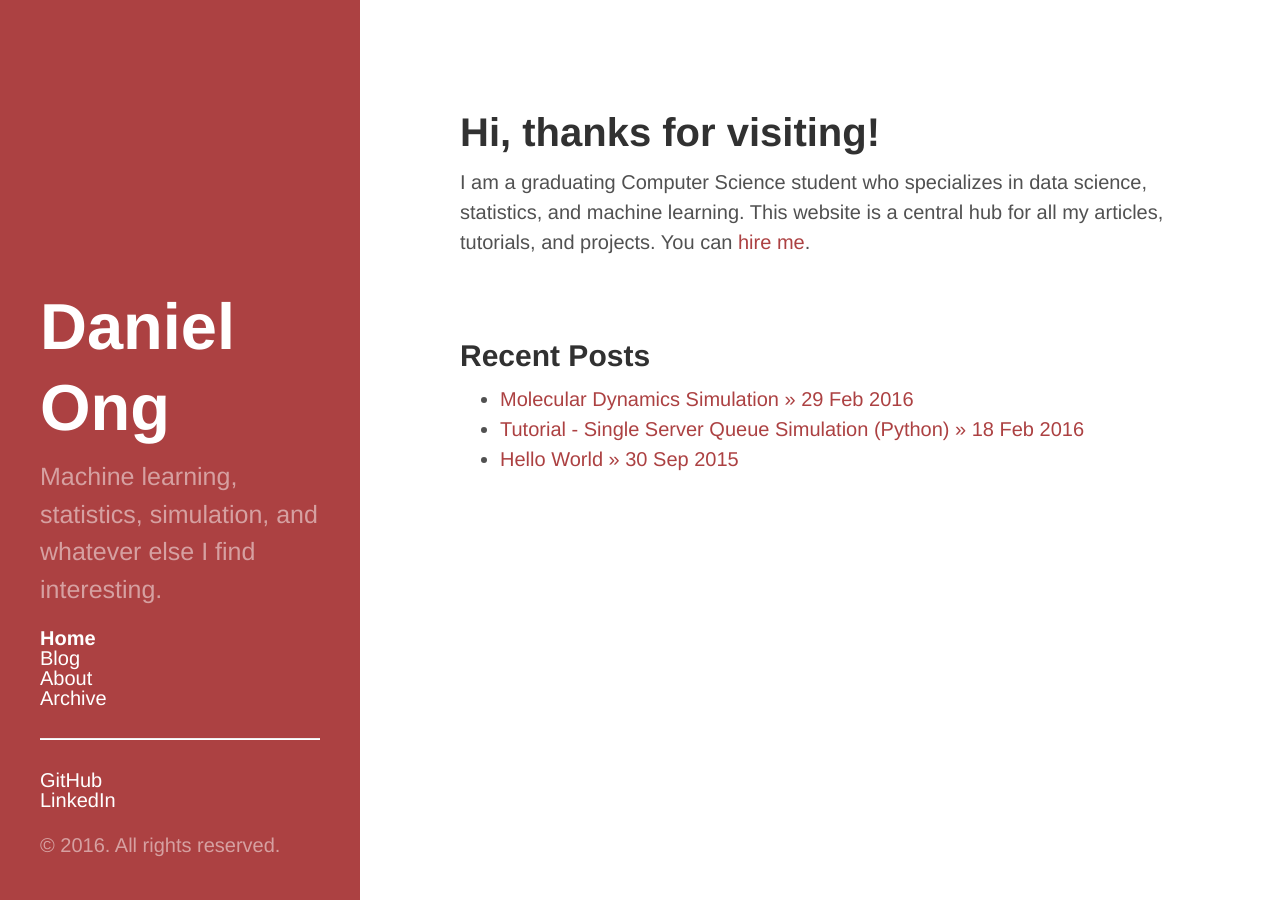
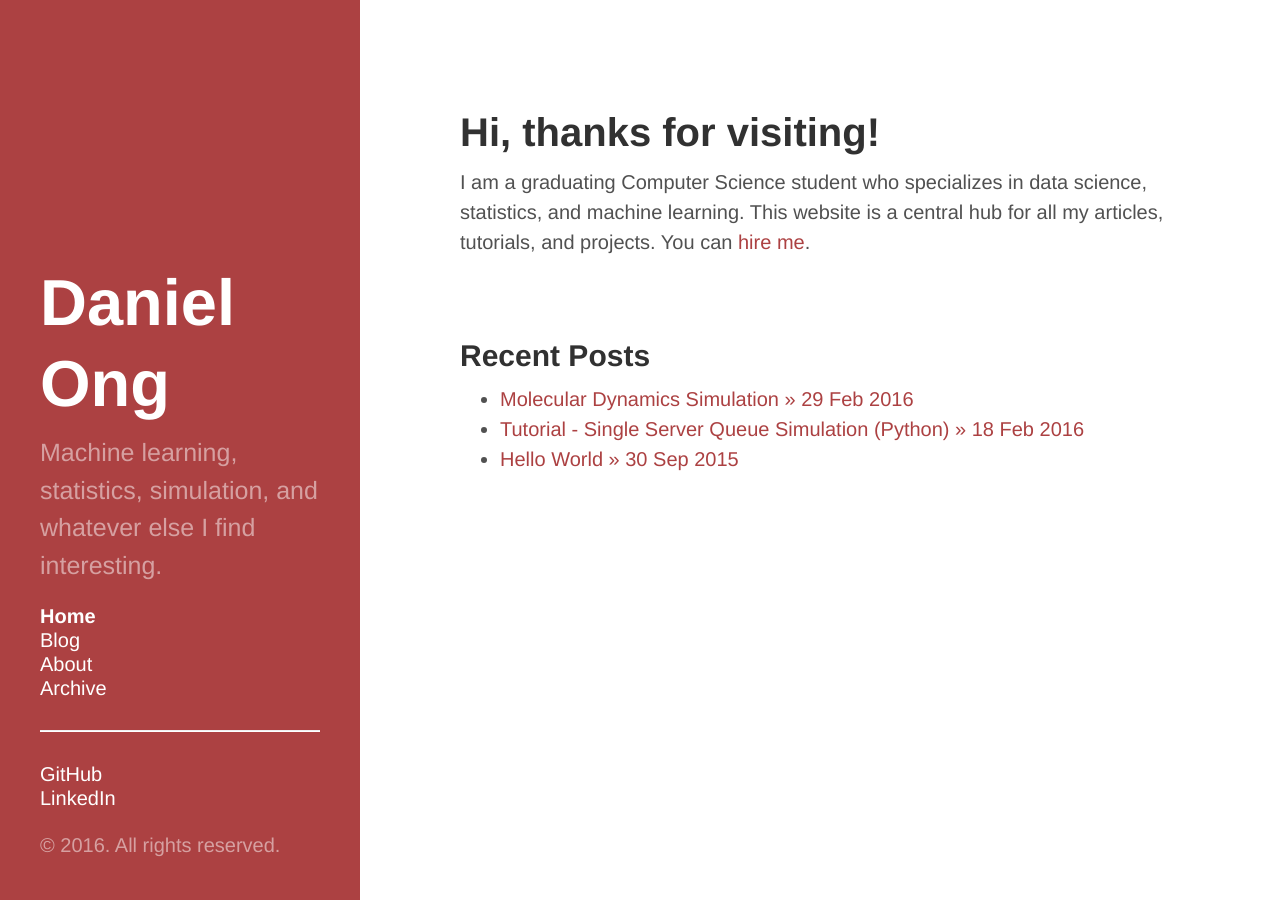
Before and after one commit to danong/danong.github.io, a Jekyll site: the page built from index.html, in a window 1280 px wide. Built offline with Jekyll 4.4.1, drawn with Linux system fonts in a browser that asks for light colours.

Commit message:
fix height issue

```diff
--- a/public/css/hyde.css
+++ b/public/css/hyde.css
@@ -103,7 +103,7 @@ html {
 
 @media (max-height: 900px) {
 	.sidebar-nav-item {
-		line-height: 1.0;
+		line-height: 1.2;
 	}
 	.top-image {
 		display: none;
```
